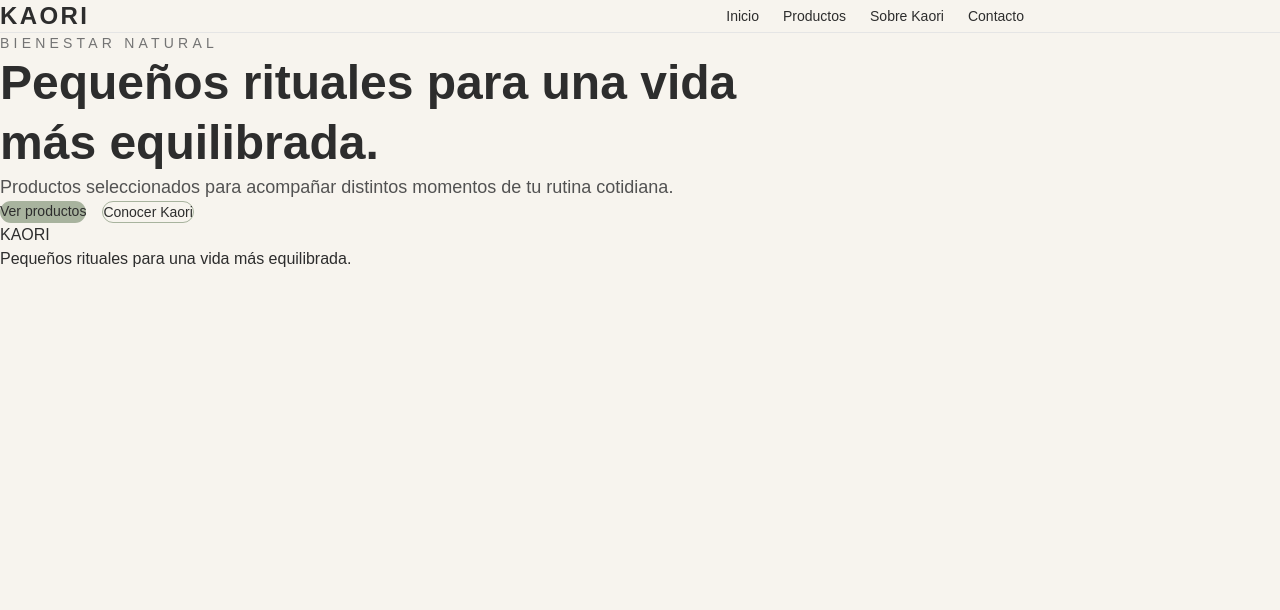
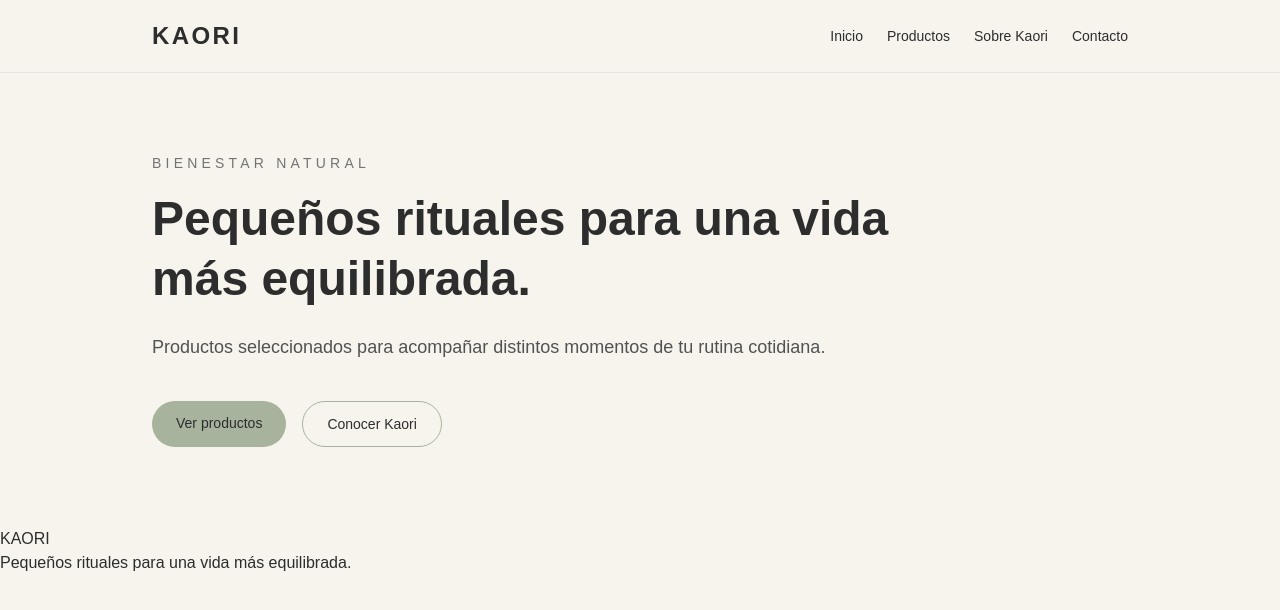
Before and after one commit to kalel3-hash/Kaori, a Next.js app: page / in a window 1280 px wide. Shown: the top 610 px of the page. Built offline with nearby package versions, Linux system fonts and the light colour scheme.

Commit message:
Corrige estilos globales y mueve respaldos fuera de app

```diff
--- a/app/globals.css
+++ b/app/globals.css
@@ -3,16 +3,9 @@
 :root {
   --background: #f7f4ee;
   --foreground: #2d2d2d;
-
   --sage: #a8b39e;
   --sand: #efe7db;
   --stone: #8c8b88;
-}
-
-* {
-  box-sizing: border-box;
-  margin: 0;
-  padding: 0;
 }
 
 html {
@@ -22,17 +15,6 @@ html {
 body {
   background: var(--background);
   color: var(--foreground);
-
   font-family: Arial, Helvetica, sans-serif;
   line-height: 1.5;
 }
-
-a {
-  color: inherit;
-  text-decoration: none;
-}
-
-img {
-  display: block;
-  max-width: 100%;
-}
--- a/app/page copy.tsx
+++ /dev/null
@@ -1,14 +0,0 @@
-export default function Home() {
-  return (
-    <main>
-      <h1>KAORI</h1>
-
-      <h2>Pequeños rituales para una vida más equilibrada.</h2>
-
-      <p>
-        Descubrí productos seleccionados para acompañar distintos momentos de
-        tu rutina.
-      </p>
-    </main>
-  );
-}
```
Also changed, not shown: 1 other file (tests, documents, lock files or other folders).
